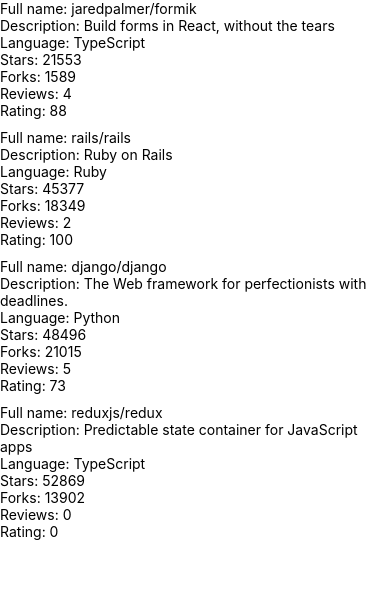
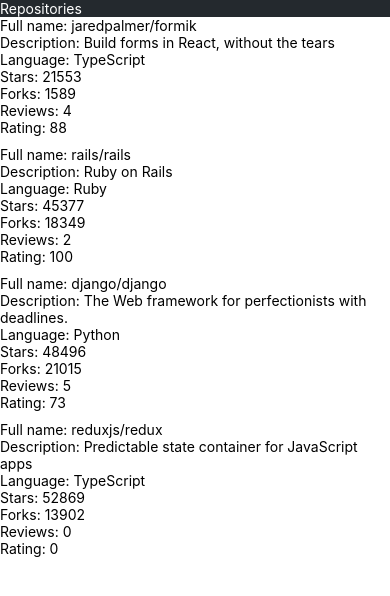
Before and after one commit to PJM178/full-stack-open-2022-submissions-part10, a React Native app: screen / in a window 390 px wide. Shown: the top 596 px of the page. Built offline with nearby package versions, Linux system fonts and the light colour scheme.

Commit message:
exercise 10.4

```diff
--- /dev/null
+++ b/src/components/AppBar.jsx
@@ -0,0 +1,27 @@
+import { View, StyleSheet, Text } from 'react-native';
+import Constants from 'expo-constants';
+
+import theme from '../theme';
+import AppBarTab from './AppBarTab';
+
+const styles = StyleSheet.create({
+  container: {
+    paddingTop: Constants.statusBarHeight,
+    backgroundColor: theme.Appbar.container.colors.background,
+  },
+  text: {
+    color: theme.Appbar.text.colors.primary,
+    marginBottom: Constants.statusBarHeight/2,
+    marginLeft: Constants.statusBarHeight/4,
+  }
+});
+
+const AppBar = () => {
+  return (
+    <View style={styles.container}>
+      <AppBarTab style={styles.text} text={'Repositories'}  />
+    </View>
+  );
+};
+
+export default AppBar;
--- /dev/null
+++ b/src/components/AppBarTab.jsx
@@ -0,0 +1,7 @@
+import { Text } from "react-native";
+
+const AppBarTab = ({ text, style }) => {
+  return <Text style={style}>{text}</Text>;
+};
+
+export default AppBarTab;
--- a/src/components/Main.jsx
+++ b/src/components/Main.jsx
@@ -1,11 +1,10 @@
-import Constants from 'expo-constants';
-import { Text, StyleSheet, View } from 'react-native';
+import { StyleSheet, View } from 'react-native';
 
 import RepositoryList from './RepositoryList';
+import AppBar from './AppBar';
 
 const styles = StyleSheet.create({
   container: {
-    marginTop: Constants.statusBarHeight,
     flexGrow: 1,
     flexShrink: 1,
   },
@@ -14,6 +13,7 @@
 const Main = () => {
   return (
     <View style={styles.container}>
+      <AppBar />
       <RepositoryList />
     </View>
   );
--- /dev/null
+++ b/src/theme.js
@@ -0,0 +1,16 @@
+const theme = {
+  Appbar: {
+    container: {
+      colors: {
+        background: '#24292e',
+      },
+    },
+    text: {
+      colors: {
+        primary: 'rgba(255, 255, 255, 1)'
+      }
+    }
+  },
+};
+
+export default theme;
```
